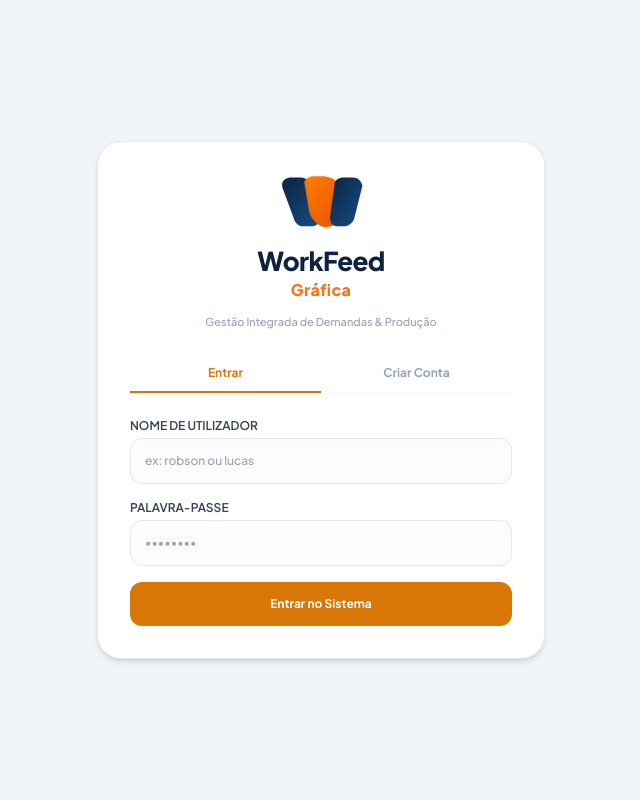
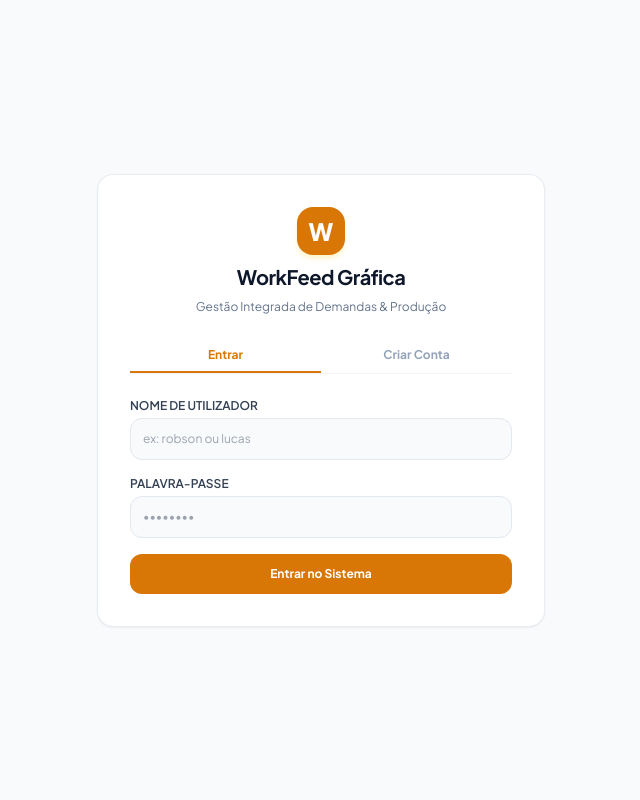
Before and after one commit to RRamos-rrs/workfeed-grafica, a FastAPI app: page /login in a window 1280 px wide. Shown: the whole page, without its empty margins (319-959 px from the left). Run offline with FastAPI, Linux system fonts and the light colour scheme; some libraries are stand-ins or nearby versions.

Commit message:
Update login.html

```diff
--- a/templates/login.html
+++ b/templates/login.html
@@ -11,49 +11,17 @@
   <link href="https://fonts.googleapis.com/css2?family=Plus+Jakarta+Sans:wght@400;500;600;700;800;900&display=swap" rel="stylesheet">
   <style> body { font-family: 'Plus Jakarta Sans', sans-serif; } </style>
 </head>
-<body class="bg-[#f1f5f9] min-h-screen flex items-center justify-center p-4 antialiased">
+<body class="bg-[#f8fafc] min-h-screen flex items-center justify-center p-4 antialiased">
 
-  <div class="max-w-md w-full bg-white rounded-3xl border border-slate-200/90 shadow-md p-8 space-y-6">
+  <div class="max-w-md w-full bg-white rounded-2xl border border-slate-200/80 shadow-sm p-8 space-y-6">
 
-    <!-- CABEÇALHO COM LOGÓTIPO EMBUTIDO OFICIAL -->
-    <div class="text-center space-y-3">
-      <div class="flex flex-col items-center justify-center">
-
-        <!-- Símbolo W Dobrado em Degradê -->
-        <svg class="h-16 w-auto drop-shadow-sm" viewBox="0 0 160 110" fill="none" xmlns="http://www.w3.org/2000/svg">
-          <defs>
-            <linearGradient id="loginBlueGrad" x1="0%" y1="0%" x2="100%" y2="100%">
-              <stop offset="0%" stop-color="#0c2340" />
-              <stop offset="100%" stop-color="#164e87" />
-            </linearGradient>
-            <linearGradient id="loginOrangeGrad" x1="0%" y1="0%" x2="100%" y2="100%">
-              <stop offset="0%" stop-color="#ff7a00" />
-              <stop offset="100%" stop-color="#e65100" />
-            </linearGradient>
-          </defs>
-
-          <!-- Lâmina Azul Esquerda -->
-          <path d="M14 18 C14 10, 22 6, 30 6 L46 6 C54 6, 60 12, 62 20 L78 74 C80 82, 74 90, 66 90 L50 90 C42 90, 36 84, 34 76 L15 25 C14 23, 14 20, 14 18 Z" fill="url(#loginBlueGrad)" />
-
-          <!-- Dobra Central Laranja (Efeito Ribbon) -->
-          <path d="M52 14 C54 7, 62 4, 70 4 L86 4 C94 4, 100 10, 102 18 L114 62 C116 72, 108 82, 98 84 L88 86 C72 88, 62 76, 60 62 L52 14 Z" fill="url(#loginOrangeGrad)" opacity="0.95" />
-          <path d="M68 8 C68 8, 58 14, 56 24 L68 76 C72 88, 86 94, 98 90 L108 86 C120 82, 126 68, 122 56 L108 16 C106 10, 100 6, 92 6 Z" fill="url(#loginOrangeGrad)" />
-
-          <!-- Lâmina Azul Direita -->
-          <path d="M104 18 C104 10, 112 6, 120 6 L136 6 C144 6, 150 12, 152 20 L138 76 C136 84, 128 90, 120 90 L108 90 C104 90, 100 88, 98 84 L96 76 L104 18 Z" fill="url(#loginBlueGrad)" />
-        </svg>
-
-        <!-- Tipografia WorkFeed Gráfica Oficial -->
-        <div class="mt-2.5 text-center select-none leading-none">
-          <span class="text-[26px] font-black tracking-tight text-[#0c2340] block">
-            WorkFeed
-          </span>
-          <span class="text-base font-extrabold tracking-wide text-[#f97316] block mt-1">
-            Gráfica
-          </span>
-        </div>
+    <!-- CABEÇALHO ORIGINAL RESTAURADO -->
+    <div class="text-center space-y-2">
+      <div class="w-12 h-12 bg-amber-600 rounded-2xl flex items-center justify-center text-white font-black text-2xl mx-auto shadow-md shadow-amber-100">
+        W
       </div>
-      <p class="text-[11px] text-slate-400 font-medium">Gestão Integrada de Demandas & Produção</p>
+      <h1 class="text-xl font-bold text-slate-900 tracking-tight">WorkFeed Gráfica</h1>
+      <p class="text-xs text-slate-500">Gestão Integrada de Demandas & Produção</p>
     </div>
 
     {% if error %}
@@ -64,21 +32,21 @@
 
     <!-- ABAS ENTRAR / CRIAR CONTA -->
     <div class="flex border-b border-slate-100 text-xs font-bold text-center">
-      <button onclick="toggleForm('login')" id="btn-login-tab" class="w-1/2 py-2.5 border-b-2 border-amber-600 text-amber-600 transition">Entrar</button>
-      <button onclick="toggleForm('register')" id="btn-register-tab" class="w-1/2 py-2.5 border-b-2 border-transparent text-slate-400 hover:text-slate-600 transition">Criar Conta</button>
+      <button onclick="toggleForm('login')" id="btn-login-tab" class="w-1/2 py-2 border-b-2 border-amber-600 text-amber-600 transition">Entrar</button>
+      <button onclick="toggleForm('register')" id="btn-register-tab" class="w-1/2 py-2 border-b-2 border-transparent text-slate-400 hover:text-slate-600 transition">Criar Conta</button>
     </div>
 
     <!-- FORMULÁRIO DE LOGIN -->
     <form id="form-login" action="/login" method="post" class="space-y-4">
       <div>
         <label class="block text-xs font-semibold text-slate-700 uppercase mb-1">Nome de Utilizador</label>
-        <input required type="text" name="username" placeholder="ex: robson ou lucas" class="w-full text-xs p-3.5 rounded-xl border border-slate-200 focus:outline-none focus:ring-2 focus:ring-amber-500 bg-slate-50/60 font-medium">
+        <input required type="text" name="username" placeholder="ex: robson ou lucas" class="w-full text-xs p-3 rounded-xl border border-slate-200 focus:ring-2 focus:ring-amber-500 bg-slate-50">
       </div>
       <div>
         <label class="block text-xs font-semibold text-slate-700 uppercase mb-1">Palavra-passe</label>
-        <input required type="password" name="password" placeholder="••••••••" class="w-full text-xs p-3.5 rounded-xl border border-slate-200 focus:outline-none focus:ring-2 focus:ring-amber-500 bg-slate-50/60">
+        <input required type="password" name="password" placeholder="••••••••" class="w-full text-xs p-3 rounded-xl border border-slate-200 focus:ring-2 focus:ring-amber-500 bg-slate-50">
       </div>
-      <button type="submit" class="w-full py-3.5 bg-amber-600 hover:bg-amber-700 text-white font-bold rounded-xl text-xs transition shadow-xs active:scale-95">
+      <button type="submit" class="w-full py-3 bg-amber-600 hover:bg-amber-700 text-white font-bold rounded-xl text-xs transition shadow-xs active:scale-95">
         Entrar no Sistema
       </button>
     </form>
@@ -87,24 +55,24 @@
     <form id="form-register" action="/register" method="post" class="space-y-4 hidden">
       <div>
         <label class="block text-xs font-semibold text-slate-700 uppercase mb-1">Nome Completo</label>
-        <input required type="text" name="full_name" placeholder="ex: Robson Ramos" class="w-full text-xs p-3.5 rounded-xl border border-slate-200 focus:outline-none focus:ring-2 focus:ring-amber-500 bg-slate-50/60">
+        <input required type="text" name="full_name" placeholder="ex: Robson Ramos" class="w-full text-xs p-3 rounded-xl border border-slate-200 focus:ring-2 focus:ring-amber-500 bg-slate-50">
       </div>
       <div>
         <label class="block text-xs font-semibold text-slate-700 uppercase mb-1">Nome de Utilizador (login)</label>
-        <input required type="text" name="username" placeholder="ex: robson.ramos" class="w-full text-xs p-3.5 rounded-xl border border-slate-200 focus:outline-none focus:ring-2 focus:ring-amber-500 bg-slate-50/60">
+        <input required type="text" name="username" placeholder="ex: robson.ramos" class="w-full text-xs p-3 rounded-xl border border-slate-200 focus:ring-2 focus:ring-amber-500 bg-slate-50">
       </div>
       <div>
         <label class="block text-xs font-semibold text-slate-700 uppercase mb-1">Função / Cargo</label>
-        <select name="role" class="w-full text-xs p-3.5 rounded-xl border border-slate-200 focus:outline-none focus:ring-2 focus:ring-amber-500 bg-slate-50/60 font-semibold text-slate-700">
+        <select name="role" class="w-full text-xs p-3 rounded-xl border border-slate-200 focus:ring-2 focus:ring-amber-500 bg-slate-50 font-semibold text-slate-700">
           <option value="Gestor">Gestor de Equipa</option>
           <option value="Colaborador">Colaborador (Pré-Impressão / Arte-final)</option>
         </select>
       </div>
       <div>
         <label class="block text-xs font-semibold text-slate-700 uppercase mb-1">Definir Palavra-passe</label>
-        <input required type="password" name="password" placeholder="••••••••" class="w-full text-xs p-3.5 rounded-xl border border-slate-200 focus:outline-none focus:ring-2 focus:ring-amber-500 bg-slate-50/60">
+        <input required type="password" name="password" placeholder="••••••••" class="w-full text-xs p-3 rounded-xl border border-slate-200 focus:ring-2 focus:ring-amber-500 bg-slate-50">
       </div>
-      <button type="submit" class="w-full py-3.5 bg-emerald-600 hover:bg-emerald-700 text-white font-bold rounded-xl text-xs transition shadow-xs active:scale-95">
+      <button type="submit" class="w-full py-3 bg-emerald-600 hover:bg-emerald-700 text-white font-bold rounded-xl text-xs transition shadow-xs active:scale-95">
         Registar Utilizador
       </button>
     </form>
@@ -121,13 +89,13 @@
       if (type === 'login') {
         formLogin.classList.remove('hidden');
         formRegister.classList.add('hidden');
-        btnLogin.className = "w-1/2 py-2.5 border-b-2 border-amber-600 text-amber-600 transition";
-        btnRegister.className = "w-1/2 py-2.5 border-b-2 border-transparent text-slate-400 hover:text-slate-600 transition";
+        btnLogin.className = "w-1/2 py-2 border-b-2 border-amber-600 text-amber-600 transition";
+        btnRegister.className = "w-1/2 py-2 border-b-2 border-transparent text-slate-400 hover:text-slate-600 transition";
       } else {
         formLogin.classList.add('hidden');
         formRegister.classList.remove('hidden');
-        btnRegister.className = "w-1/2 py-2.5 border-b-2 border-amber-600 text-amber-600 transition";
-        btnLogin.className = "w-1/2 py-2.5 border-b-2 border-transparent text-slate-400 hover:text-slate-600 transition";
+        btnRegister.className = "w-1/2 py-2 border-b-2 border-amber-600 text-amber-600 transition";
+        btnLogin.className = "w-1/2 py-2 border-b-2 border-transparent text-slate-400 hover:text-slate-600 transition";
       }
     }
   </script>
```
